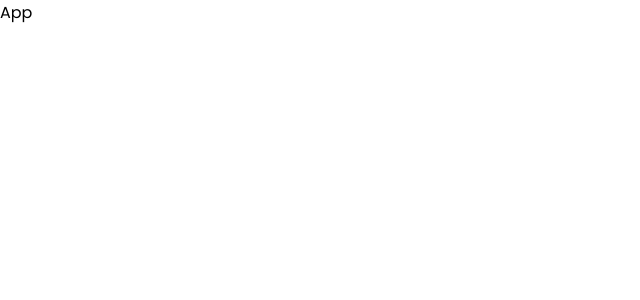
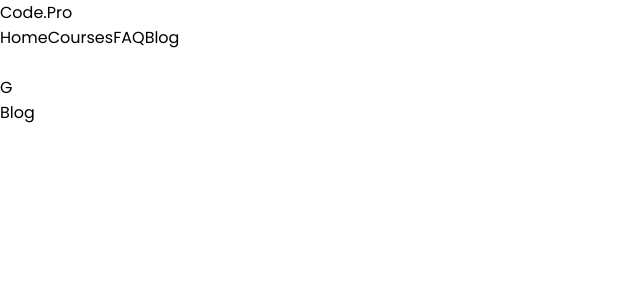
Before and after one commit to Tanvir1909R/CodePro, a React (Create React App) app: page /blog in a window 1280 px wide. Shown: the top 300 px of the page, without its empty margins (0-640 px from the left). Built offline with nearby package versions, Linux system fonts and the light colour scheme.

Commit message:
add router

```diff
--- a/src/App.js
+++ b/src/App.js
@@ -1,8 +1,25 @@
 import React from 'react'
+import { Route, Routes } from 'react-router-dom'
+import Header from './components/header/Header'
+import Home from './pages/home/Home'
+import Courses from './pages/courses/Courses'
+import Faq from './pages/faq/Faq'
+import Blog from './pages/Blog'
+
 
 const App = () => {
   return (
-    <div>App</div>
+    <>
+      <Header/>
+      <main>
+        <Routes>
+          <Route path='/' element={ <Home/> } />
+          <Route path='/courses' element={ <Courses/> } />
+          <Route path='/faq' element={ <Faq/> } />
+          <Route path='/blog' element={ <Blog /> } />
+        </Routes>
+      </main>
+    </>
   )
 }
 
--- a/src/components/header/Header.js
+++ b/src/components/header/Header.js
@@ -1,10 +1,31 @@
 import React from 'react'
+import { NavLink } from 'react-router-dom'
 import './header.css'
 
 const Header = () => {
   return (
     <header>
-
+        <div className="container">
+          <div className="headerWrapper">
+            <div className="logo">Code.Pro</div>
+            <nav>
+              <NavLink to='/'>Home</NavLink>
+              <NavLink to='/courses'>Courses</NavLink>
+              <NavLink to='/faq'>FAQ</NavLink>
+              <NavLink to='/blog'>Blog</NavLink>
+            </nav>
+            <div className="profile">
+              <div className="profileImg">
+                <img src="" alt="" />
+              </div>
+              <div className="themeBtn">
+                  <div className="line">
+                    <div className="switch">G</div>
+                  </div>
+              </div>
+            </div>
+          </div>
+        </div>
     </header>
   )
 }
--- a/src/index.js
+++ b/src/index.js
@@ -3,12 +3,13 @@ import ReactDOM from 'react-dom/client';
 import './index.css';
 import App from './App';
 import reportWebVitals from './reportWebVitals';
+import { BrowserRouter } from 'react-router-dom';
 
 const root = ReactDOM.createRoot(document.getElementById('root'));
 root.render(
-  <React.StrictMode>
+  <BrowserRouter>
     <App />
-  </React.StrictMode>
+  </BrowserRouter>
 );
 
 // If you want to start measuring performance in your app, pass a function
--- /dev/null
+++ b/src/pages/Blog.js
@@ -0,0 +1,9 @@
+import React from 'react'
+
+const Blog = () => {
+  return (
+    <div>Blog</div>
+  )
+}
+
+export default Blog
--- /dev/null
+++ b/src/pages/courses/Courses.js
@@ -0,0 +1,9 @@
+import React from 'react'
+
+const Courses = () => {
+  return (
+    <div>Courses</div>
+  )
+}
+
+export default Courses
--- /dev/null
+++ b/src/pages/faq/Faq.js
@@ -0,0 +1,9 @@
+import React from 'react'
+
+const Faq = () => {
+  return (
+    <div>Faq</div>
+  )
+}
+
+export default Faq
--- /dev/null
+++ b/src/pages/home/Home.js
@@ -0,0 +1,9 @@
+import React from 'react'
+
+const Home = () => {
+  return (
+    <div>Home</div>
+  )
+}
+
+export default Home
```
